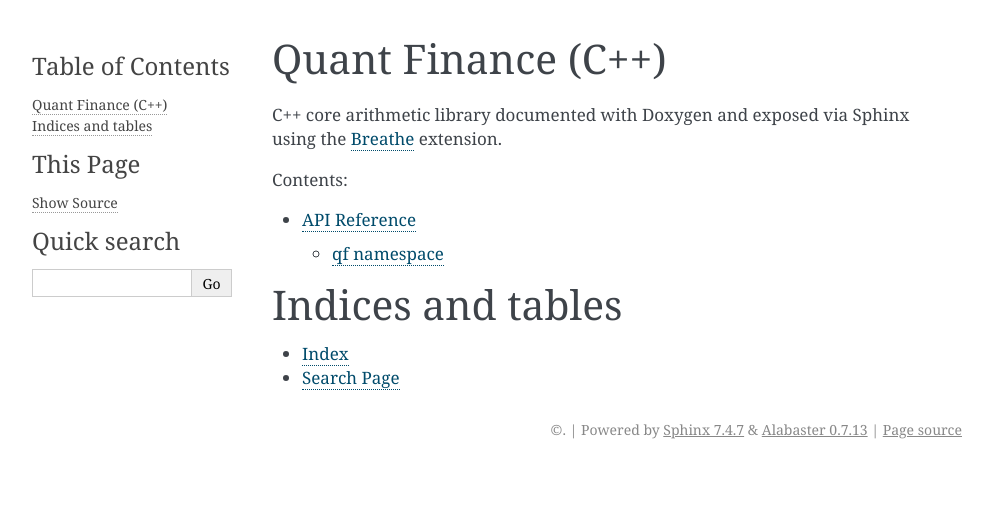
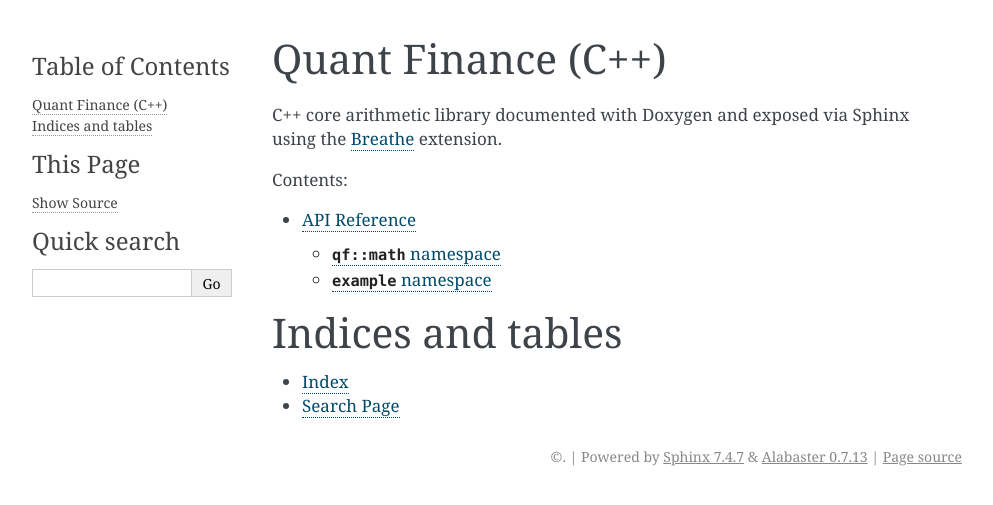
Before and after one commit to sreea05/quant-finance, a Sphinx documentation site: the page built from cpp/docs/index.rst, in a window 1280 px wide. Shown: the top 505 px of the page, without its empty margins (148-1141 px from the left). Built offline with Sphinx 7.4.7, drawn with Linux system fonts in a browser that asks for light colours.

Commit message:
C++ & Python: Update docs

```diff
--- a/cpp/docs/api.rst
+++ b/cpp/docs/api.rst
@@ -1,8 +1,14 @@
 API Reference
 =============
 
-qf namespace
-------------------
+``qf::math`` namespace
+-----------------------
 
-.. doxygennamespace:: qf
+.. doxygennamespace:: qf::math
    :members:
+
+``example`` namespace
+----------------------
+
+.. doxygennamespace:: example
+   :members:
--- a/python/docs/api.rst
+++ b/python/docs/api.rst
@@ -6,4 +6,4 @@ API Reference
 Functions
 ---------
 
-.. autofunction:: quant_finance.math.scale_matrix
+.. autofunction:: quant_finance.example.scale_matrix
```
Also changed, not shown: 1 other file.
